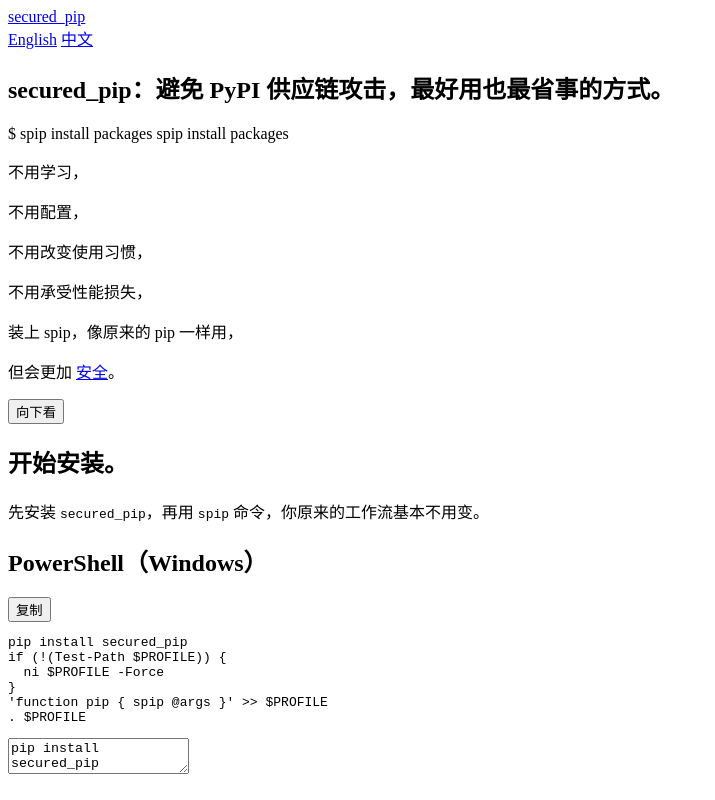
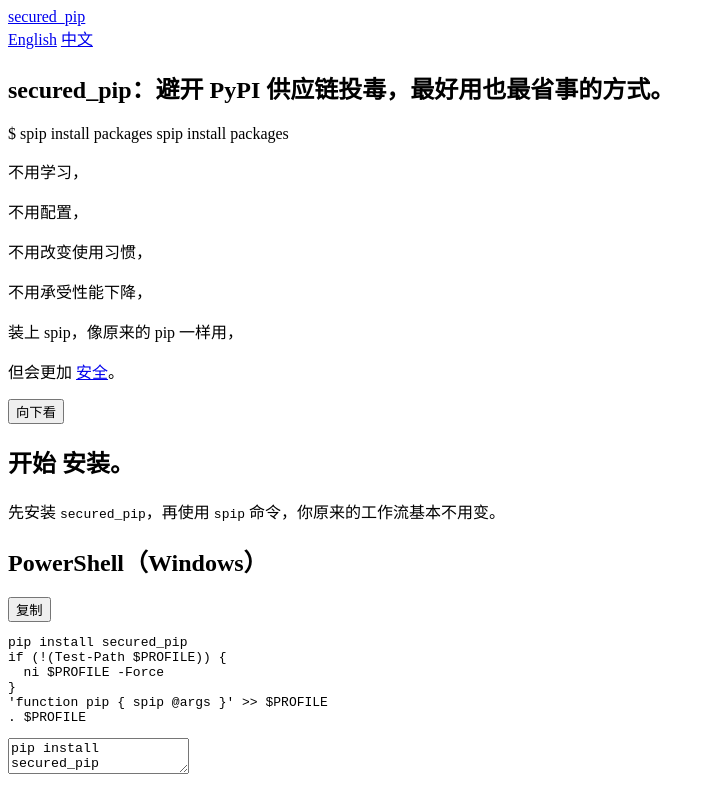
Before and after one commit to LamentXU123/secpipw, a website built with Vite: page doc/zh-cn/index.html in a window 1280 px wide. Shown: the top 800 px of the page, without its empty margins (0-715 px from the left). Built offline with nearby package versions, Linux system fonts and the light colour scheme.

Commit message:
官网重写
Co-Authored-By: Hu@ngD0w <119476662+kn1g78@users.noreply.github.com>

```diff
--- a/doc/index.html
+++ b/doc/index.html
@@ -21,7 +21,7 @@
       <header class="site-header">
         <a class="brand brand-mark" href="./">secured_pip</a>
         <nav class="site-nav">
-          <a href="./" aria-current="page">Home</a>
+          <a href="./" aria-current="page">English</a>
           <a href="./zh-cn/">中文</a>
         </nav>
       </header>
--- a/doc/zh-cn/index.html
+++ b/doc/zh-cn/index.html
@@ -6,7 +6,7 @@
     <title>secured_pip</title>
     <meta
       name="description"
-      content="更安全的 Python 包安装体验，尽量保持和原始 pip 一样自然。"
+      content="更安全的 Python 包安装体验，尽量保持和原版 pip 一样自然。"
     />
     <link rel="preconnect" href="https://fonts.googleapis.com" />
     <link rel="preconnect" href="https://fonts.gstatic.com" crossorigin />
@@ -34,7 +34,7 @@
           data-command-final="spip install packages"
         >
           <div class="hero-copy hero-copy-top" data-command-copy>
-            <h1><span class="title-accent">secured_pip</span>：避免 PyPI 供应链攻击，最好用也最省事的方式。</h1>
+            <h1><span class="title-accent">secured_pip</span>：避开 PyPI 供应链投毒，最好用也最省事的方式。</h1>
           </div>
 
           <div class="terminal-window" aria-label="command demo">
@@ -59,7 +59,7 @@
             <p>不用学习，</p>
             <p>不用配置，</p>
             <p>不用改变使用习惯，</p>
-            <p>不用承受性能损失，</p>
+            <p>不用承受性能下降，</p>
             <p>装上 spip，像原来的 pip 一样用，</p>
             <p>但会更加 <a class="hero-message-safe" href="https://github.com/LamentXU123/spip" target="_blank" rel="noreferrer">安全</a>。</p>
           </div>
@@ -72,8 +72,8 @@
 
         <section class="download-section" data-download-section>
           <div class="download-copy">
-            <h2>开始<span class="title-accent">安装</span>。</h2>
-            <p>先安装 <code>secured_pip</code>，再用 <code>spip</code> 命令，你原来的工作流基本不用变。</p>
+            <h2>开始 <span class="title-accent">安装</span>。</h2>
+            <p>先安装 <code>secured_pip</code>，再使用 <code>spip</code> 命令，你原来的工作流基本不用变。</p>
           </div>
 
           <div class="install-guides" data-command-guides>
@@ -135,7 +135,7 @@
 
         <section class="closing-section">
           <div class="closing-copy">
-            <h2>就这样<span class="title-accent">搞定</span>。</h2>
+            <h2>就这样 <span class="title-accent">搞定</span>。</h2>
             <p>现在当你输入 <code>pip install</code> 的时候，会安全很多 :)</p>
             <p><a class="hero-message-safe" href="https://github.com/LamentXU123/spip" target="_blank" rel="noreferrer">看看它是怎么工作的</a></p>
           </div>
```
